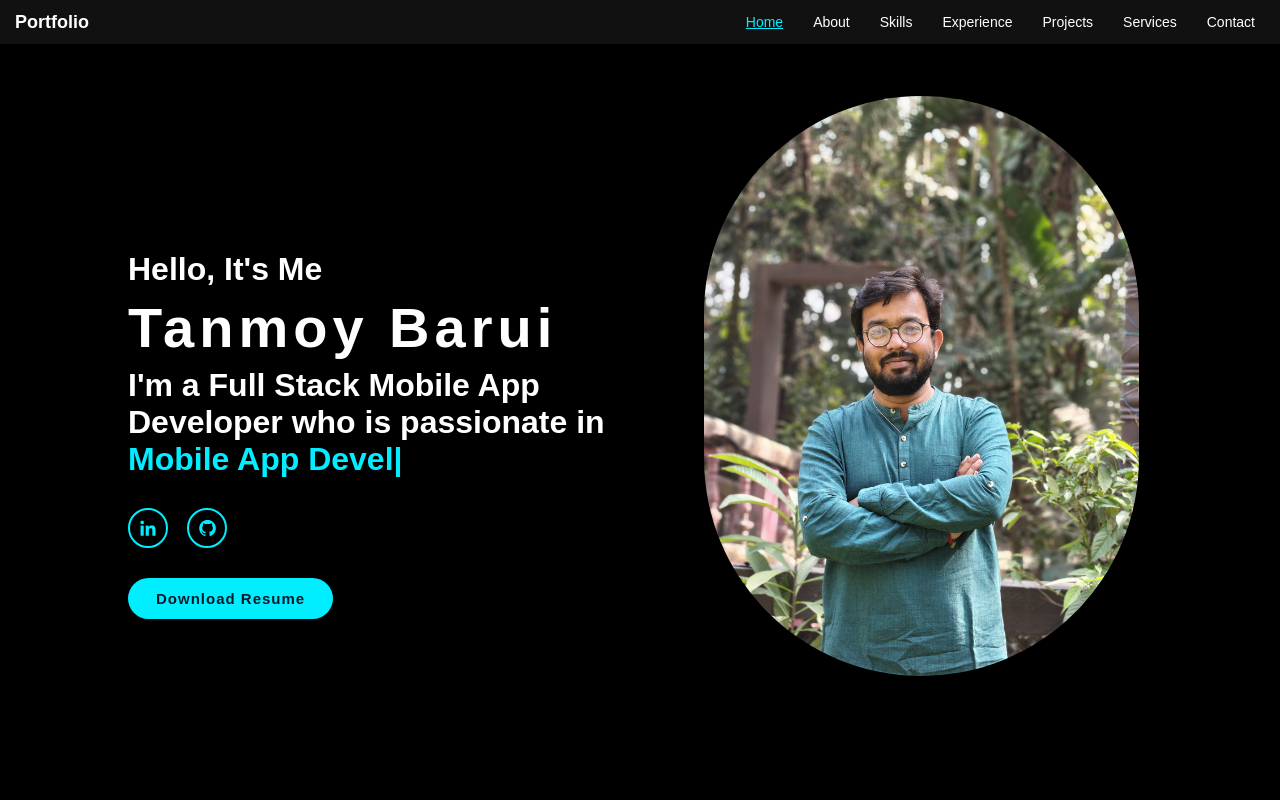
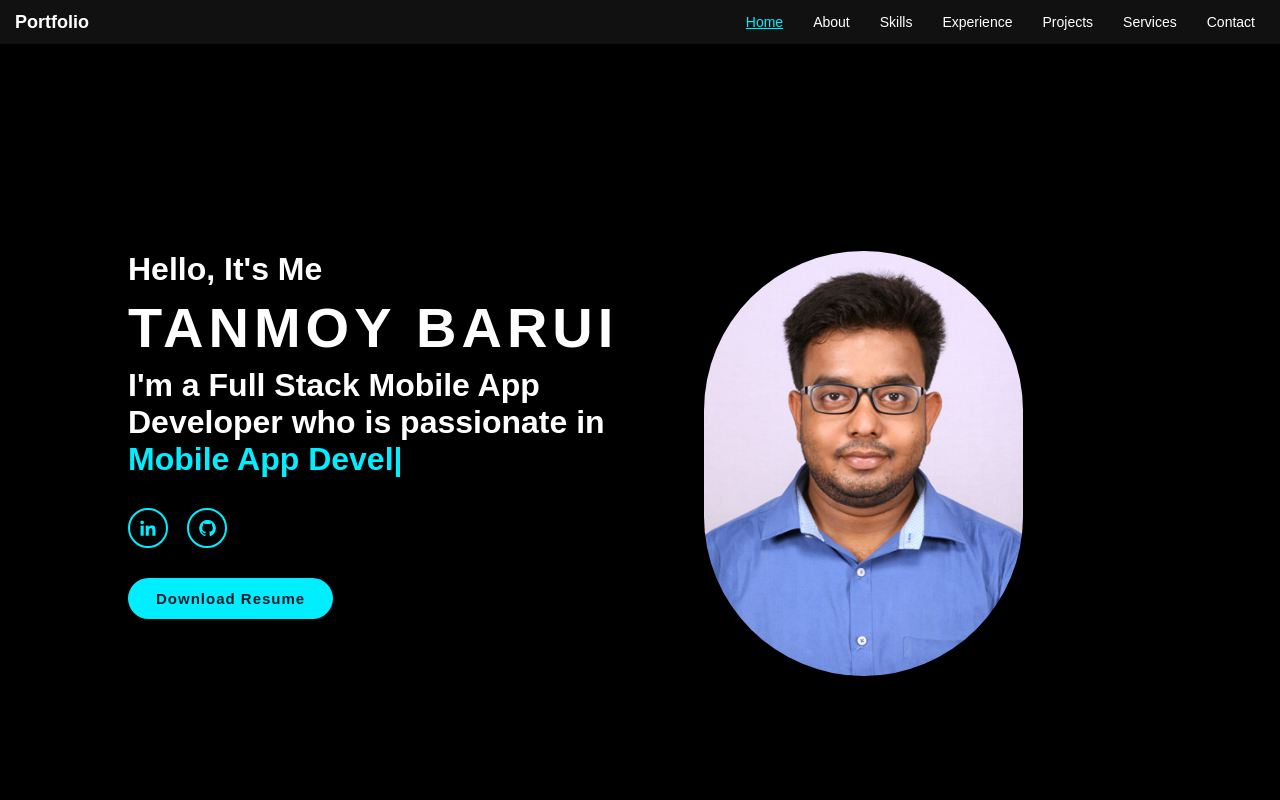
Before and after one commit to Tanmoy01/PortFolioCv, a plain HTML site: page index.html in a window 1280 px wide. Shown: the top 800 px of the page. Drawn offline with nearby package versions, Linux system fonts and the light colour scheme.

Commit message:
img changed

```diff
--- a/files/style.css
+++ b/files/style.css
@@ -172,12 +172,12 @@ body {
 }
 
 .responsive {
-  width: 85%;
+  width: 90%;
   height: auto;
-  border-top-left-radius: 251px;
-  border-top-right-radius: 251px;
-  border-bottom-left-radius: 251px;
-  border-bottom-right-radius: 251px;
+  border-top-left-radius: 260px;
+  border-top-right-radius: 260px;
+  border-bottom-left-radius: 260px;
+  border-bottom-right-radius: 260px;
 }
 
 /*about*/
--- a/index.html
+++ b/index.html
@@ -44,14 +44,14 @@
   <section class="home" id="Home">
     <div class="home-content">
       <h3>Hello, It's Me</h3>
-      <h1>Tanmoy Barui</h1>
+      <h1>TANMOY BARUI</h1>
       <h4 style="--i: 6">
         I'm a Full Stack Mobile App Developer who is
         passionate in <span class="text"></span>
       </h4>
 
       <div class="img">
-        <img src="./img/dp.jpeg" class="responsive" />
+        <img src="./img/dp2.jpg" class="responsive" />
       </div>
 
       <div class="home-sci">
```
Also changed, not shown: img/dp2.jpg (added).
